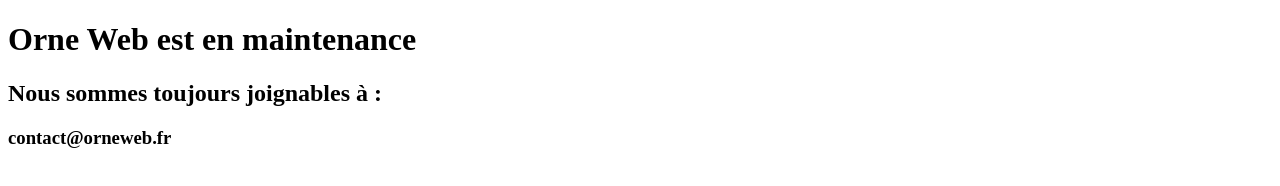
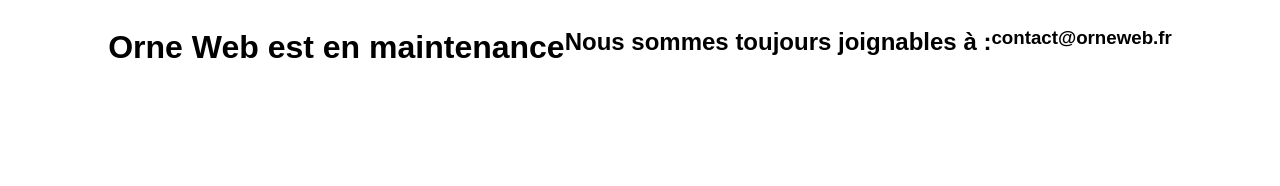
Before and after one commit to tomrvz/orneweb, a plain HTML site: page index.html in a window 1280 px wide. Drawn offline with Linux system fonts and the light colour scheme.

Commit message:
Update index.html

```diff
--- a/index.html
+++ b/index.html
@@ -4,7 +4,7 @@
     <meta charset="UTF-8">
     <meta name="viewport" content="width=device-width, initial-scale=1.0">
     <title>Orne Web</title>
-    <link href=".style.css" rel="stylesheet" />
+    <link href="./style.css" type="text/css" rel="stylesheet" />
 </head>
 <body>
     <div class="maintenance">
```
